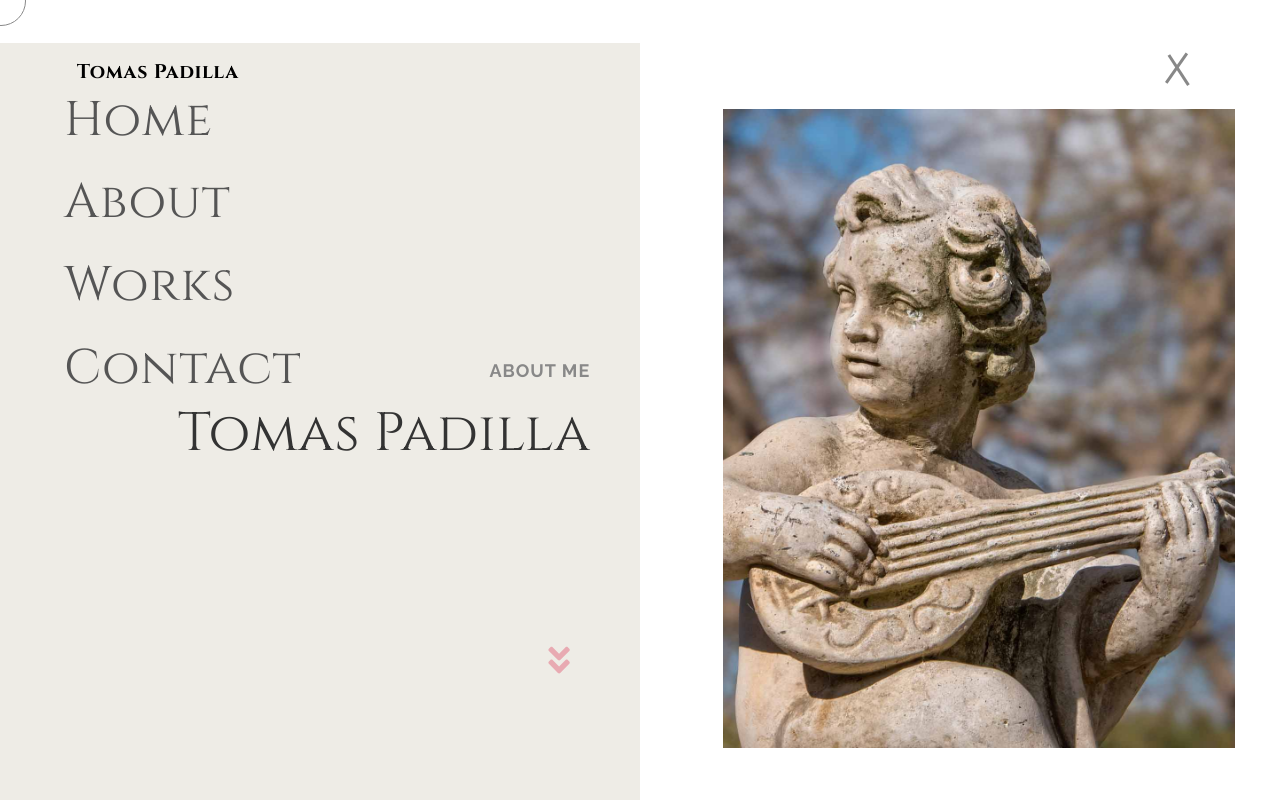
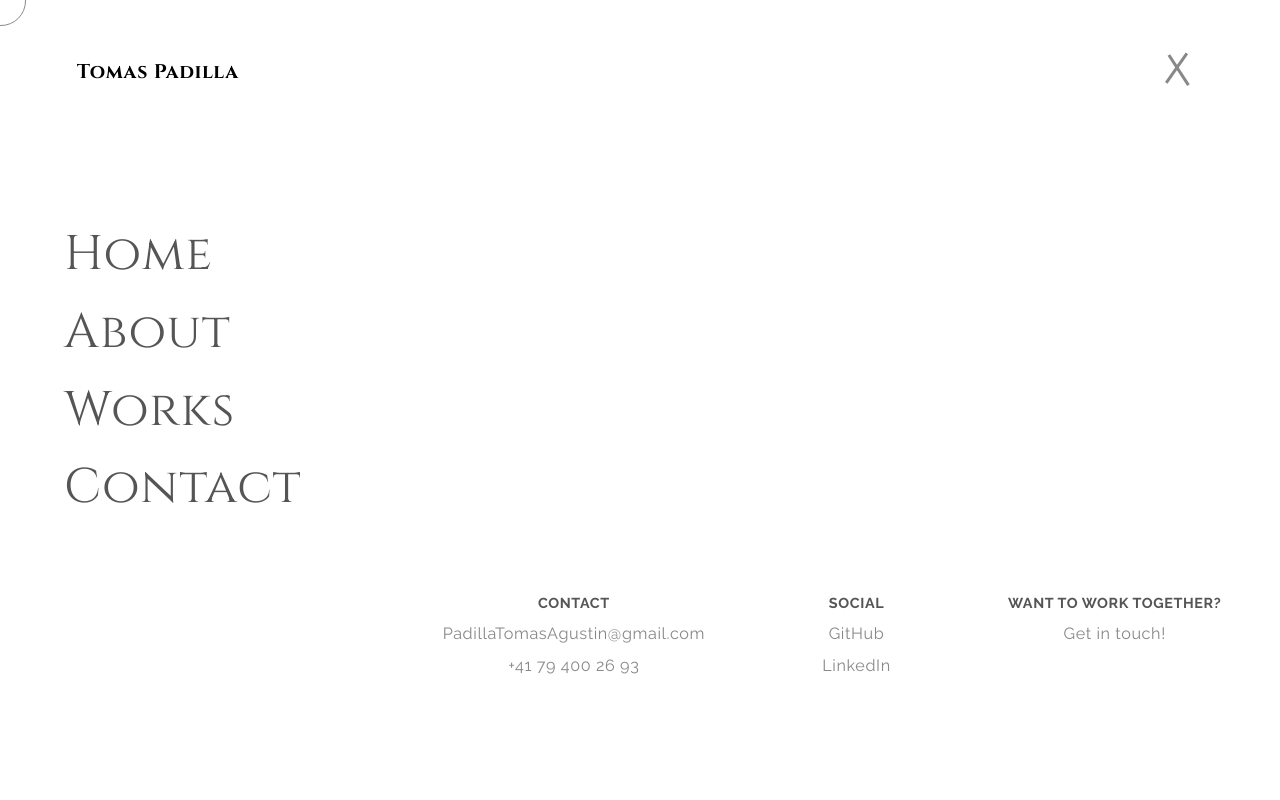
Before and after one commit to PadillaTom/Portfoliov2, a React (Create React App) app: page /about in a window 1280 px wide. Both pictures are taken after a click on the element 1180 px from the left and 72 px from the top of the page. Shown: the top 800 px of the page. Built offline with nearby package versions, Linux system fonts and the light colour scheme.

Commit message:
sidebar vh

```diff
--- a/src/CSS/index.css
+++ b/src/CSS/index.css
@@ -395,11 +395,11 @@ ul {
   top: 0;
   left: 0;
   width: 100vw;
+  height: 100%;
   background-color: #111111;
   text-align: center;
   display: grid;
   place-items: center;
-  padding: 1.2rem;
 }
 .sidebar .sidebar-container {
   display: flex;
@@ -432,7 +432,7 @@ ul {
   font-family: "Cinzel", serif;
   font-size: 2.1rem;
   letter-spacing: 1px;
-  line-height: 1.7;
+  line-height: 1.6;
 }
 .sidebar .sidebar-container .side-links ul li:hover {
   color: #fff;
@@ -460,7 +460,7 @@ ul {
   }
 }
 .sidebar .sidebar-container .side-widgets .single-widget {
-  margin: 1.5rem auto;
+  margin: 1.3rem auto;
 }
 .sidebar .sidebar-container .side-widgets .single-widget .widget-title {
   font-size: 0.8rem;
@@ -474,11 +474,11 @@ ul {
   top: 0;
   left: 0;
   width: 100vw;
+  height: 100%;
   background-color: #fff;
   text-align: center;
   display: grid;
   place-items: center;
-  padding: 1.2rem;
 }
 .sidebar-light .sidebar-container {
   display: flex;
@@ -511,7 +511,7 @@ ul {
   font-family: "Cinzel", serif;
   font-size: 2.1rem;
   letter-spacing: 1px;
-  line-height: 1.7;
+  line-height: 1.6;
   color: #555555;
 }
 .sidebar-light .sidebar-container .side-links ul li:hover {
@@ -540,7 +540,7 @@ ul {
   }
 }
 .sidebar-light .sidebar-container .side-widgets .single-widget {
-  margin: 1.5rem auto;
+  margin: 1.3rem auto;
 }
 .sidebar-light .sidebar-container .side-widgets .single-widget .widget-title {
   font-size: 0.8rem;
--- a/src/CSS/index.sass
+++ b/src/CSS/index.sass
@@ -407,11 +407,11 @@ ul
   top: 0
   left: 0
   width: 100vw
+  height: 100%
   background-color: $color-dark-1
   text-align: center
   display: grid
   place-items: center
-  padding: 1.2rem
   .sidebar-container
     display: flex
     flex-direction: column
@@ -436,7 +436,7 @@ ul
           font-family: $font-secondary
           font-size: 2.1rem
           letter-spacing: 1px
-          line-height: 1.7
+          line-height: 1.6
           &:hover
             color: #fff
           @include media (">=desktop")
@@ -455,7 +455,7 @@ ul
         justify-content: space-around
         align-items: right
       .single-widget
-        margin: 1.5rem auto
+        margin: 1.3rem auto
         .widget-title
           font-size: 0.8rem
           text-transform: uppercase
@@ -468,11 +468,11 @@ ul
   top: 0
   left: 0
   width: 100vw
+  height: 100%
   background-color: #fff
   text-align: center
   display: grid
   place-items: center
-  padding: 1.2rem
   .sidebar-container
     display: flex
     flex-direction: column
@@ -497,7 +497,7 @@ ul
           font-family: $font-secondary
           font-size: 2.1rem
           letter-spacing: 1px
-          line-height: 1.7
+          line-height: 1.6
           color: $color-dark-4
           &:hover
             color: #000
@@ -517,7 +517,7 @@ ul
         justify-content: space-around
         align-items: right
       .single-widget
-        margin: 1.5rem auto
+        margin: 1.3rem auto
         .widget-title
           font-size: 0.8rem
           text-transform: uppercase
```
Also changed, not shown: 2 other files (tests, documents, lock files or other folders).
